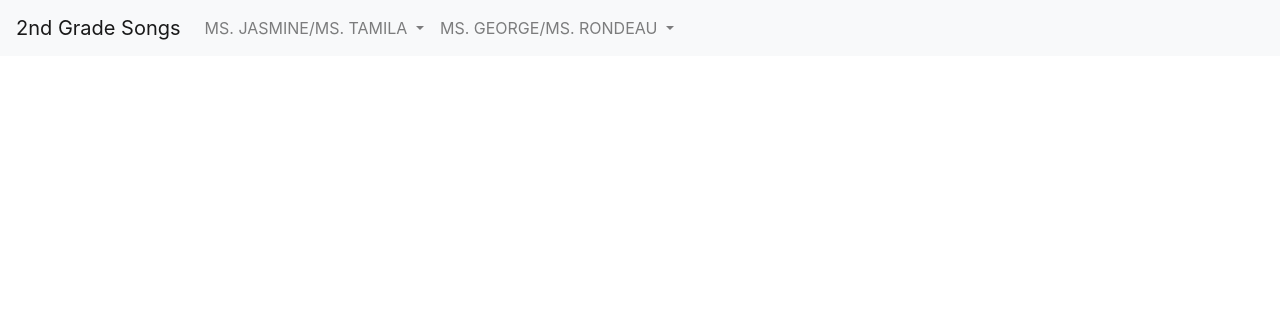
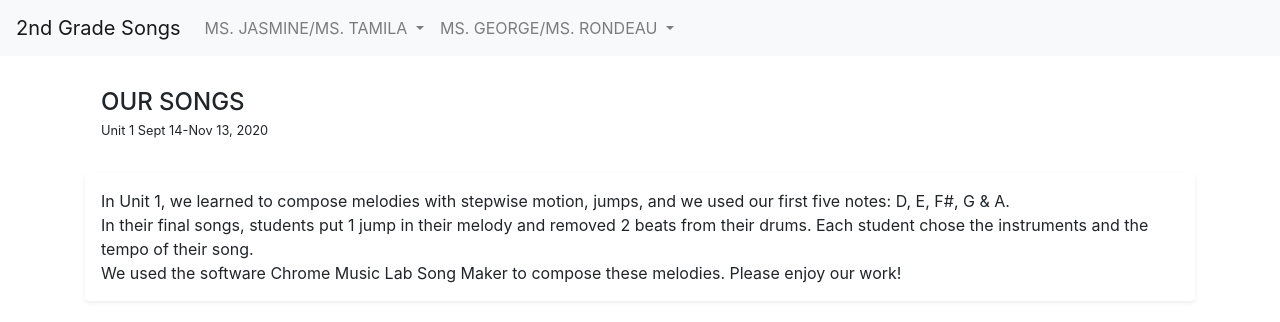
Before and after one commit to susanna-johnson/2nd-grade-music, a plain HTML site: page index.html in a window 1280 px wide. Drawn offline with nearby package versions, Linux system fonts and the light colour scheme.

Commit message:
Update index.html

```diff
--- a/index.html
+++ b/index.html
@@ -17,5 +17,21 @@
     <script src="main.js"></script>
 
     <div id="nav"></div>
+
+    <main role="main" class="container">
+  <div class="d-flex align-items-center p-3 my-3 rounded">
+    <div class="lh-100">
+      <h4 class="mb-0 lh-100">OUR SONGS</h4>
+      <small>Unit 1 Sept 14-Nov 13, 2020</small>
+    </div>
+  </div>
+  <div class="my-3 p-3 bg-white rounded shadow-sm">
+    In Unit 1, we learned to compose melodies with stepwise motion, jumps, and we used our first five notes: D, E, F#, G & A.
+      <br/>
+      In their final songs, students put 1 jump in their melody and removed 2 beats from their drums. Each student chose the instruments and the tempo of their song.
+      <br/>
+      We used the software Chrome Music Lab Song Maker to compose these melodies. Please enjoy our work!
+  </div>
+</main>
 </body>
 </html>
```
